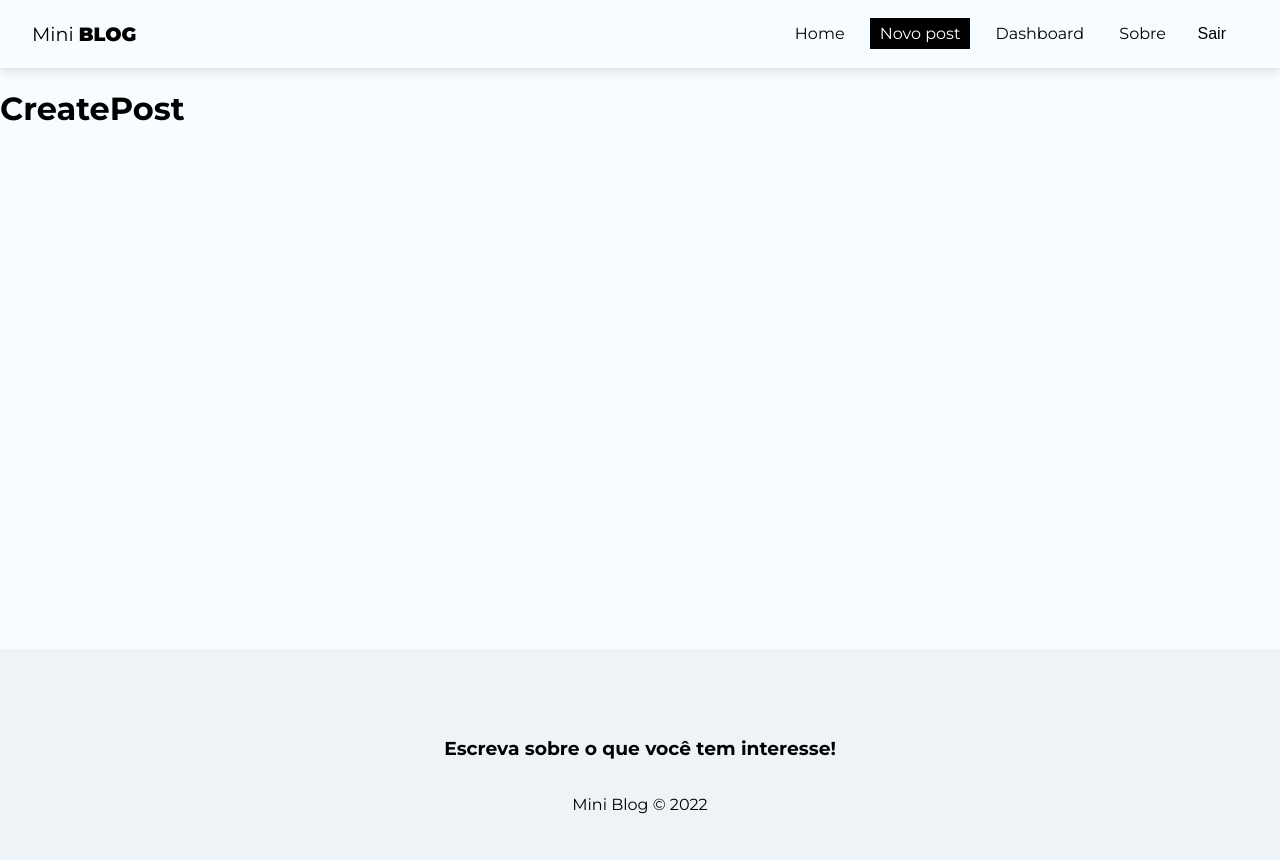
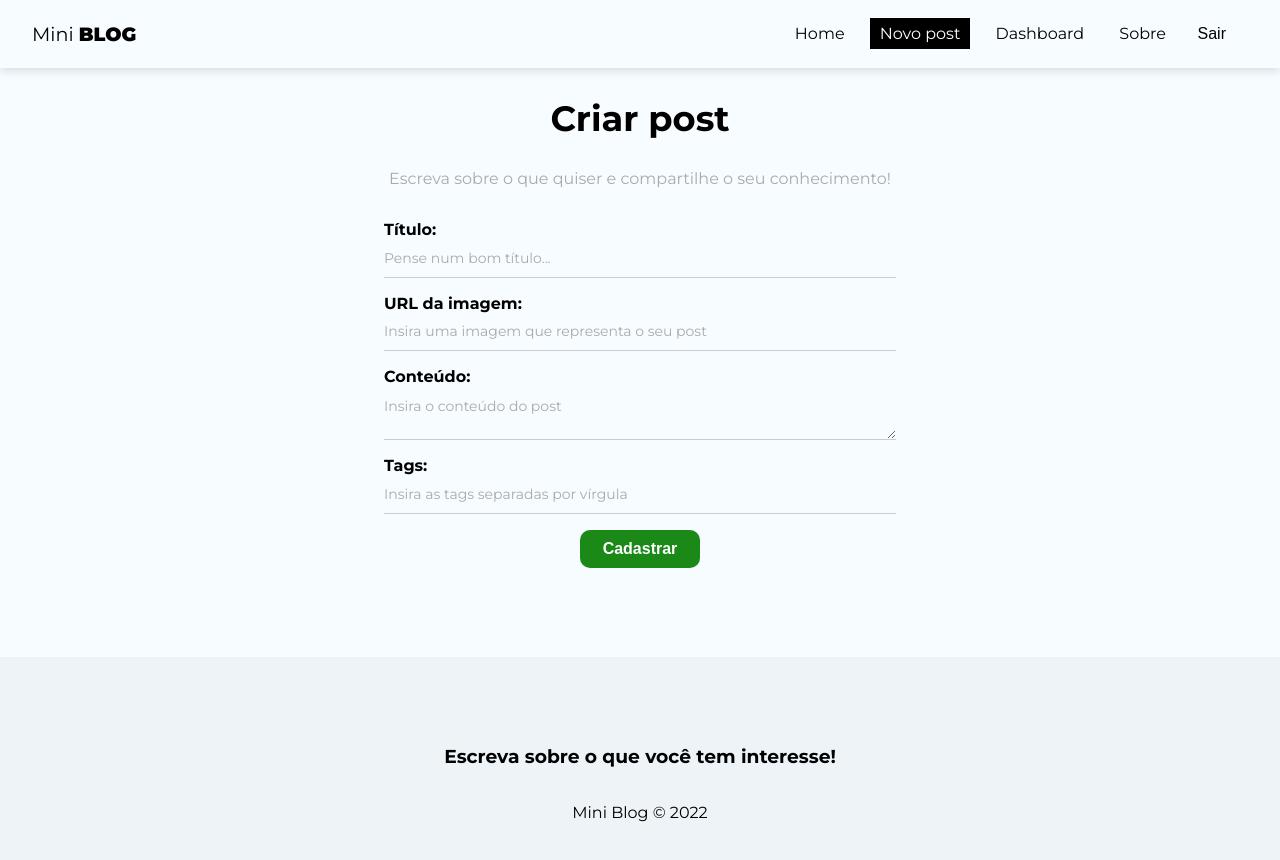
Before and after one commit to sucodelarangela/miniblog, a React (Create React App) app in the folder 10_MINIBLOG/miniblog/: page /posts/create in a window 1280 px wide. Shown: the top 860 px of the page. Built offline with nearby package versions, Linux system fonts and the light colour scheme; no server answers; sample sign-in values are in the browser's storage.

Commit message:
new blog form structure

```diff
--- a/10_MINIBLOG/miniblog/src/index.sass
+++ b/10_MINIBLOG/miniblog/src/index.sass
@@ -11,6 +11,7 @@ input::placeholder,
 textarea::placeholder
     font-family: 'Montserrat', sans-serif
     color: #aaa
+    font-size: 14px
 
 // The original CSS removed the outline. For accessibility purposes, I will not use this
 // input:focus, textarea:focus
--- a/10_MINIBLOG/miniblog/src/pages/CreatePost/CreatePost.module.sass
+++ b/10_MINIBLOG/miniblog/src/pages/CreatePost/CreatePost.module.sass
@@ -0,0 +1,9 @@
+.create_post
+    text-align: center
+
+.create_post h2
+    font-size: 2.2em
+
+.create_post p
+    color: #aaa
+    margin-bottom: 2em
--- a/10_MINIBLOG/miniblog/src/pages/CreatePost/index.js
+++ b/10_MINIBLOG/miniblog/src/pages/CreatePost/index.js
@@ -1,8 +1,72 @@
+import { useState } from 'react';
+
 import styles from './CreatePost.module.sass';
 
 const CreatePost = () => {
+    const [title, setTitle] = useState('');
+    const [image, setImage] = useState('');
+    const [body, setBody] = useState('');
+    const [tags, setTags] = useState([]);
+    const [formError, setFormError] = useState('');
+
+    const handleSubmit = (e) => {
+        e.preventDefault();
+    };
+
     return (
-        <h1>CreatePost</h1>
+        <div className={styles.create_post}>
+            <h2>Criar post</h2>
+            <p>Escreva sobre o que quiser e compartilhe o seu conhecimento!</p>
+            <form onSubmit={handleSubmit}>
+                <label>
+                    Título:
+                    <input
+                        type="text"
+                        name='title'
+                        required
+                        placeholder='Pense num bom título...'
+                        onChange={e => setTitle(e.target.value)}
+                        value={title}
+                    />
+                </label>
+                <label>
+                    URL da imagem:
+                    <input
+                        type="text"
+                        name='image'
+                        required
+                        placeholder='Insira uma imagem que representa o seu post'
+                        onChange={e => setImage(e.target.value)}
+                        value={image}
+                    />
+                </label>
+                <label>
+                    Conteúdo:
+                    <textarea
+                        name='body'
+                        required
+                        placeholder='Insira o conteúdo do post'
+                        onChange={e => setBody(e.target.value)}
+                        value={body}
+                    />
+                </label>
+                <label>
+                    Tags:
+                    <input
+                        type="text"
+                        name='tags'
+                        required
+                        placeholder='Insira as tags separadas por vírgula'
+                        onChange={e => setTags(e.target.value)}
+                        value={tags}
+                    />
+                </label>
+                <button className='btn'>Cadastrar</button>
+                {/* {!loading && <button className='btn'>Cadastrar</button>}
+                {loading && <button className='btn' disabled>Aguarde...</button>}
+                {error && <p className='error'>{error}</p>} */}
+            </form>
+        </div>
     );
 };
 
```
